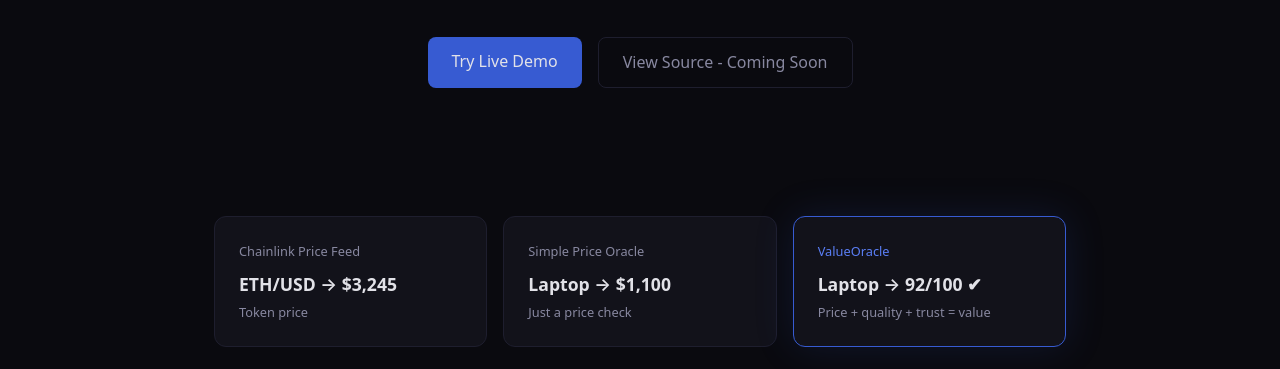
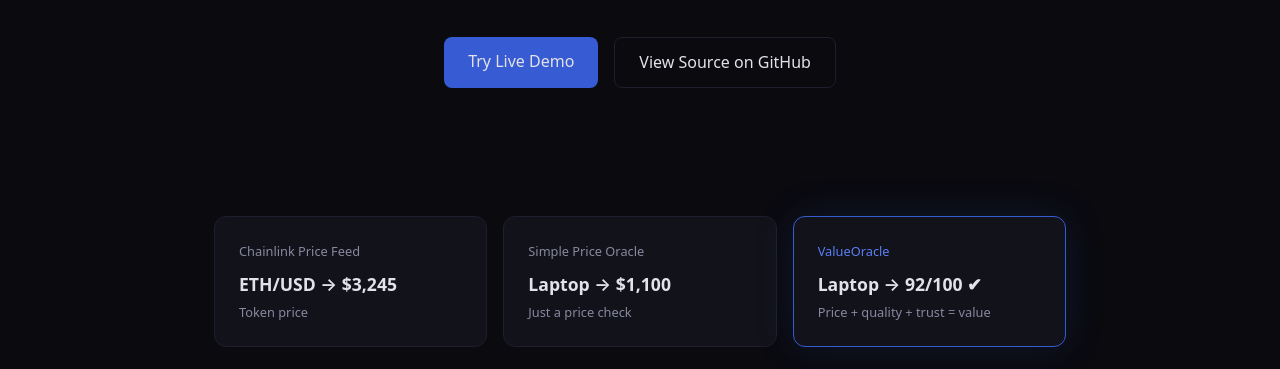
Before and after one commit to LeventLabs/ValueOracle, a website: page website/index.html in a window 1280 px wide. Shown: the part 431-800 px from the top of the page. Drawn offline with Linux system fonts and the light colour scheme; no server answers.

Commit message:
fix: link View Source button to GitHub repo

```diff
--- a/website/index.html
+++ b/website/index.html
@@ -96,7 +96,7 @@
     <p>ValueOracle is a verifiable commerce oracle powered by Chainlink CRE. Not just price checks - it evaluates whether a purchase is actually <strong>worth it</strong>.</p>
     <div class="hero-buttons">
       <a href="#demo" class="btn btn-primary">Try Live Demo</a>
-      <span class="btn" style="border:1px solid var(--border);color:var(--muted);cursor:default">View Source - Coming Soon</span>
+      <a href="https://github.com/LeventLabs/ValueOracle" target="_blank" class="btn" style="border:1px solid var(--border)">View Source on GitHub</a>
     </div>
   </section>
 
```
